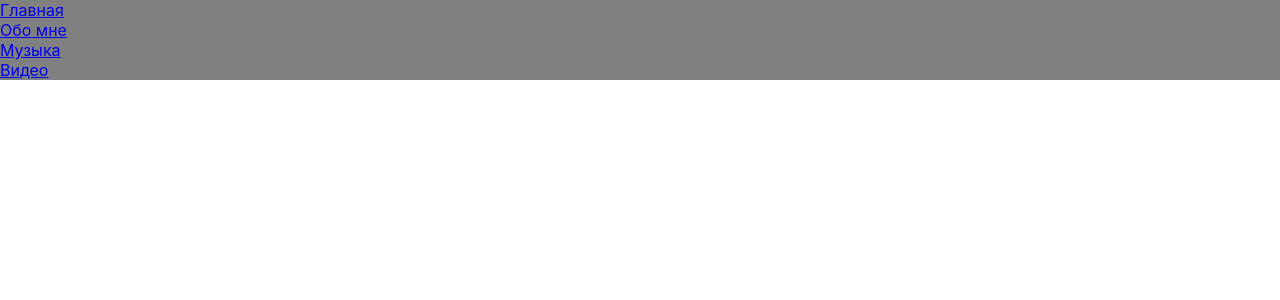
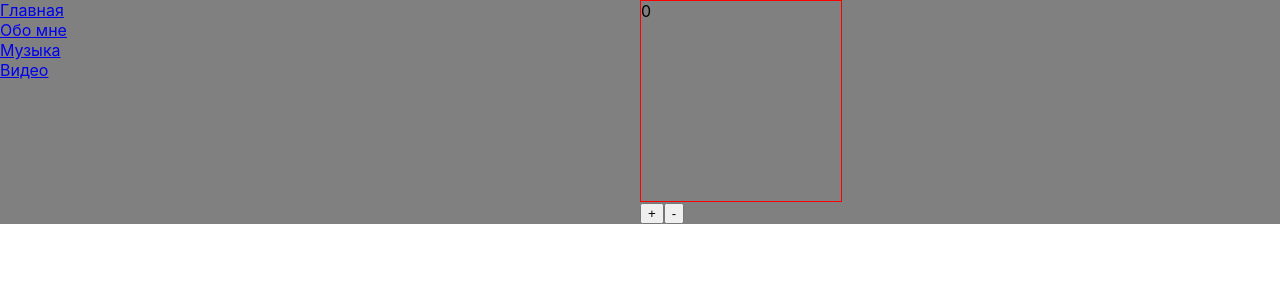
Before and after one commit to chatterbox777/Pet-Project, a React (Create React App) app: page / in a window 1280 px wide. Shown: the top 300 px of the page. Built offline with nearby package versions, Linux system fonts and the light colour scheme.

Commit message:
2
made counter

```diff
--- a/package.json
+++ b/package.json
@@ -8,6 +8,7 @@
     "@testing-library/user-event": "^7.2.1",
     "react": "^16.13.0",
     "react-dom": "^16.13.0",
+    "react-modular-audio-player": "^1.2.0",
     "react-router-dom": "^5.1.2",
     "react-scripts": "3.4.0"
   },
--- a/src/App.css
+++ b/src/App.css
@@ -36,3 +36,9 @@
     transform: rotate(360deg);
   }
 }
+
+.form {
+  width: 200px;
+  height: 200px;
+  border: 1px solid red;
+}
--- a/src/App.js
+++ b/src/App.js
@@ -18,8 +18,17 @@ class App extends React.Component {
       { id: 2, songName: "Светофоры", artist: "Леша Свик", isOn: false },
       { id: 3, songName: "Da Da Da", artist: "Tanir, Tyomcha", isOn: false },
       { id: 4, songName: "Чужая", artist: "Артур Пирожков", isOn: false }
-    ]
+    ],
+    count: 0
   };
+
+  increment = () => {
+    this.setState({ count: this.state.count + 1 });
+  };
+  decrement = () => {
+    this.setState({ count: this.state.count - 1 });
+  };
+
   render() {
     return (
       <BrowserRouter>
@@ -30,10 +39,27 @@ class App extends React.Component {
             path="/Music"
             render={() => <Music items={this.state.items} />}
           />
+          <Form
+            counter={this.state.count}
+            increment={this.increment}
+            decrement={this.decrement}
+          />
         </div>
       </BrowserRouter>
     );
   }
 }
 
+class Form extends React.Component {
+  render() {
+    return (
+      <div>
+        <div className="form">{this.props.counter}</div>
+        <button onClick={this.props.increment}>+</button>
+        <button onClick={this.props.decrement}>-</button>
+      </div>
+    );
+  }
+}
+
 export default App;
--- a/src/Components/Music/PlayButton.jsx
+++ b/src/Components/Music/PlayButton.jsx
@@ -1,7 +1,18 @@
 import React from "react";
 import classTags from "../Music/PlayButton.module.css";
-const PlayButton = () => {
-  return <button className={classTags.btn}>Play</button>;
-};
+import AudioPlayer from "react-modular-audio-player";
+import Uhozu from "./Uhozu.mp3";
+
+let playlist = [
+  { src: { Uhozu }, title: "Song", artist: "Singer" },
+  { src: { Uhozu }, title: "Another Song", artist: "Another Singer" }
+];
+
+class PlayButton extends React.Component {
+  state = {};
+  render() {
+    return <AudioPlayer audioFiles={playlist} />;
+  }
+}
 
 export default PlayButton;
```
Also changed, not shown: 2 other files (tests, documents, lock files or other folders).
